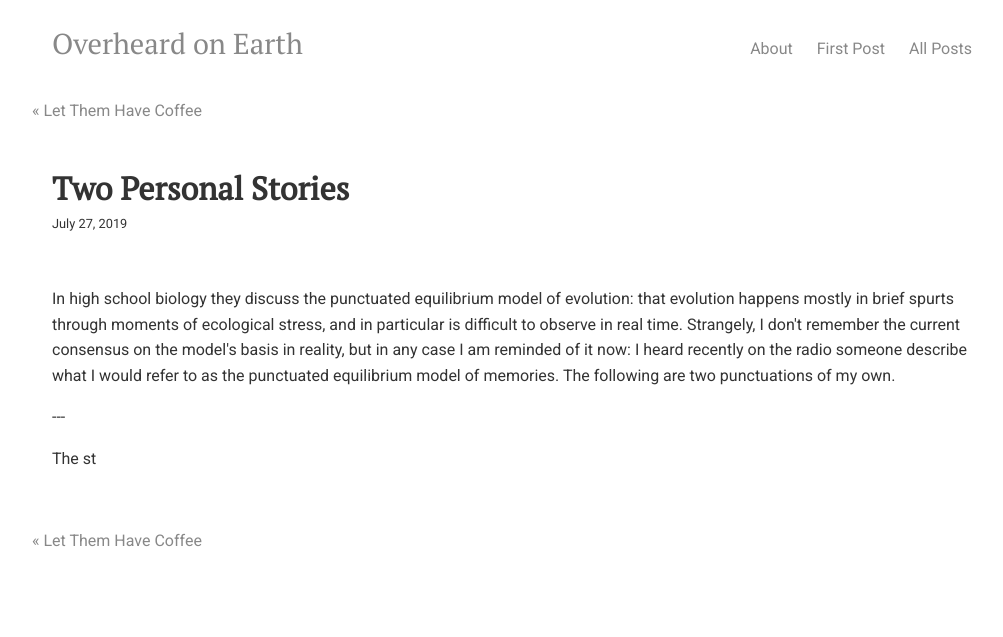
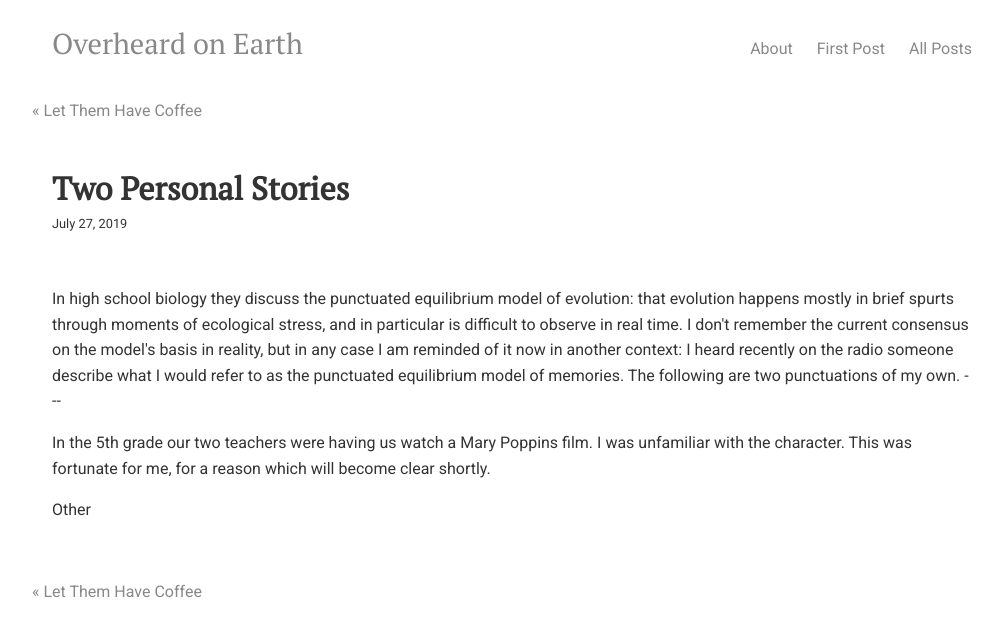
Before and after one commit to overheardonearth/overheardonearth.github.io, a Jekyll site: the page built from _posts/2019-07-27-two-personal-stories.html, in a window 1280 px wide. Shown: the top 637 px of the page, without its empty margins (128-1131 px from the left). Built offline with Jekyll 4.4.1, drawn with Linux system fonts in a browser that asks for light colours; comment, search, counter and statistics services are not loaded.

Commit message:
Update 2019-07-27-two-personal-stories.html

```diff
--- a/_posts/2019-07-27-two-personal-stories.html
+++ b/_posts/2019-07-27-two-personal-stories.html
@@ -4,7 +4,10 @@ comments: true
 date: 2019-07-27
 layout: post
 ---
-In high school biology they discuss the punctuated equilibrium model of evolution: that evolution happens mostly in brief spurts through moments of ecological stress, and in particular is difficult to observe in real time. Strangely, I don't remember the current consensus on the model's basis in reality, but in any case I am reminded of it now: I heard recently on the radio someone describe what I would refer to as the punctuated equilibrium model of memories. The following are two punctuations of my own.
-<p textalign="center">---</p>
+In high school biology they discuss the punctuated equilibrium model of evolution: that evolution happens mostly in brief spurts through moments of ecological stress, and in particular is difficult to observe in real time. I don't remember the current consensus on the model's basis in reality, but in any case I am reminded of it now in another context: I heard recently on the radio someone describe what I would refer to as the punctuated equilibrium model of memories. The following are two punctuations of my own.
 
-<p> The st
+---
+
+<p> In the 5th grade our two teachers were having us watch a Mary Poppins film. I was unfamiliar with the character. This was fortunate for me, for a reason which will become clear shortly.
+
+  <p> Other
```
